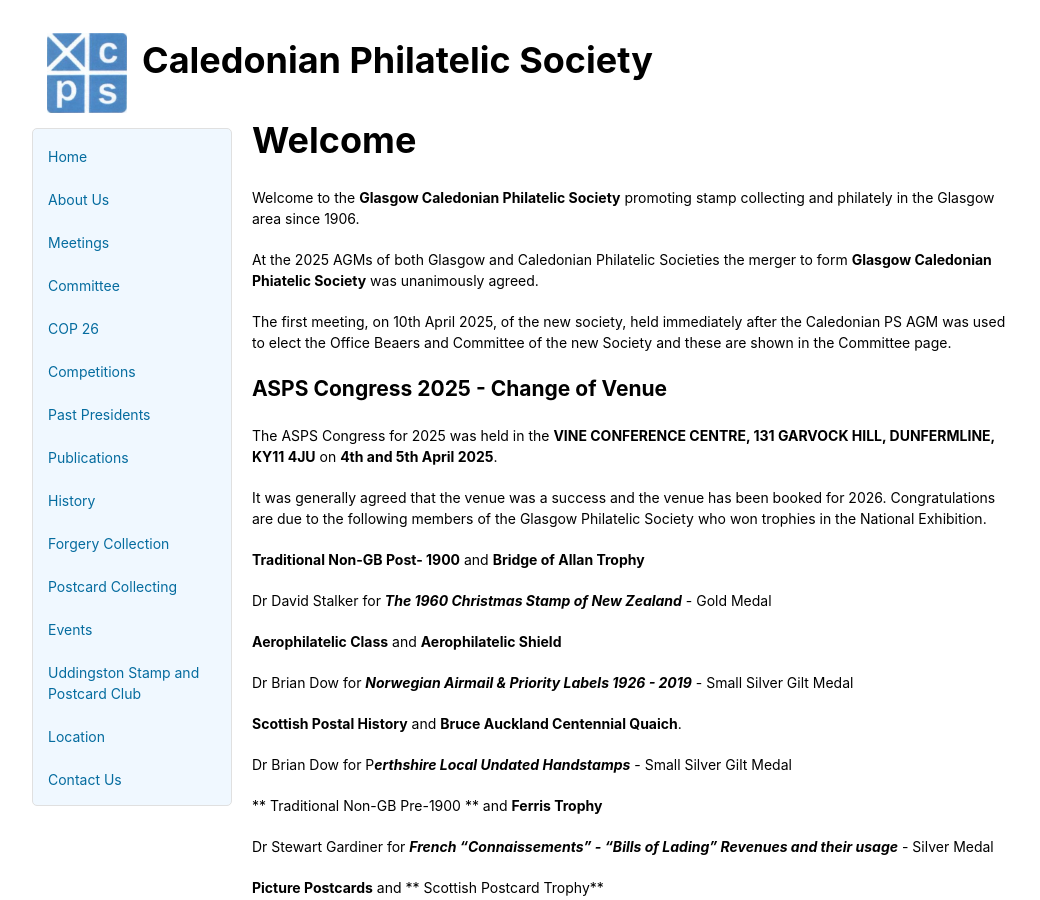
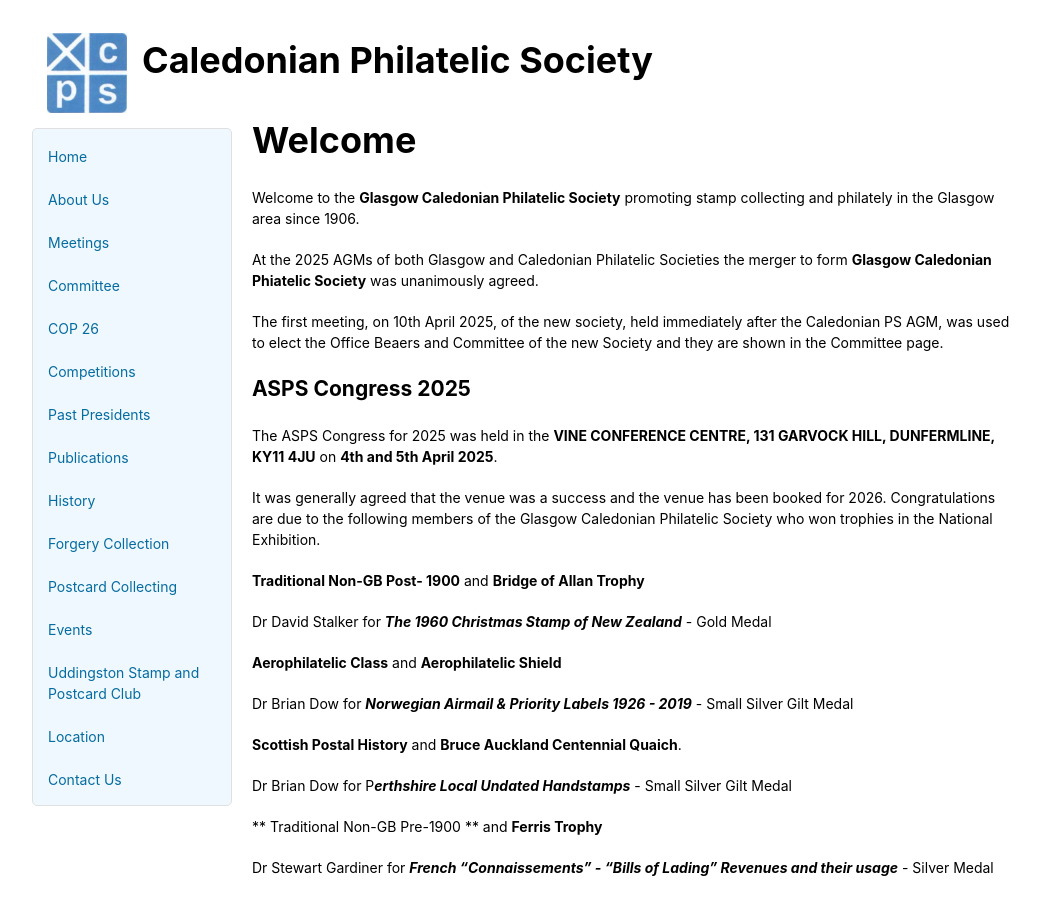
Before and after one commit to astalker/caledonian-stamps, a Jekyll site: the page built from index.md, in a window 1280 px wide and 900 px high. Shown: the whole window, without its empty margins (118-1158 px from the left). Built offline with Jekyll 4.4.1, drawn with Linux system fonts in a browser that asks for light colours; our own code applies the rules of GitHub Pages for plain Markdown files.

Commit message:
First update to GCPS

```diff
--- a/index.md
+++ b/index.md
@@ -4,13 +4,13 @@ Welcome to the **Glasgow Caledonian Philatelic Society** promoting stamp collect
 
 At the 2025 AGMs of both Glasgow and Caledonian Philatelic Societies the merger to form **Glasgow Caledonian Phiatelic Society** was unanimously agreed.
 
-The first meeting, on 10th April 2025, of the new society, held immediately after the Caledonian PS AGM was used to elect the Office Beaers and Committee of the new Society and these are shown in the Committee page.
+The first meeting, on 10th April 2025, of the new society, held immediately after the Caledonian PS AGM, was used to elect the Office Beaers and Committee of the new Society and they are shown in the Committee page.
 
-## ASPS Congress 2025 - Change of Venue
+## ASPS Congress 2025
 
 The ASPS Congress for 2025 was held in the **VINE CONFERENCE CENTRE, 131 GARVOCK HILL, DUNFERMLINE, KY11 4JU** on **4th and 5th April 2025**.
 
-It was generally agreed that the venue was a success and the venue has been booked for 2026. Congratulations are due to the following members of the Glasgow Philatelic Society who won trophies in the National Exhibition.
+It was generally agreed that the venue was a success and the venue has been booked for 2026. Congratulations are due to the following members of the  Glasgow Caledonian Philatelic Society who won trophies in the National Exhibition.
 
 **Traditional Non-GB Post- 1900** and **Bridge of Allan Trophy**
 
```
